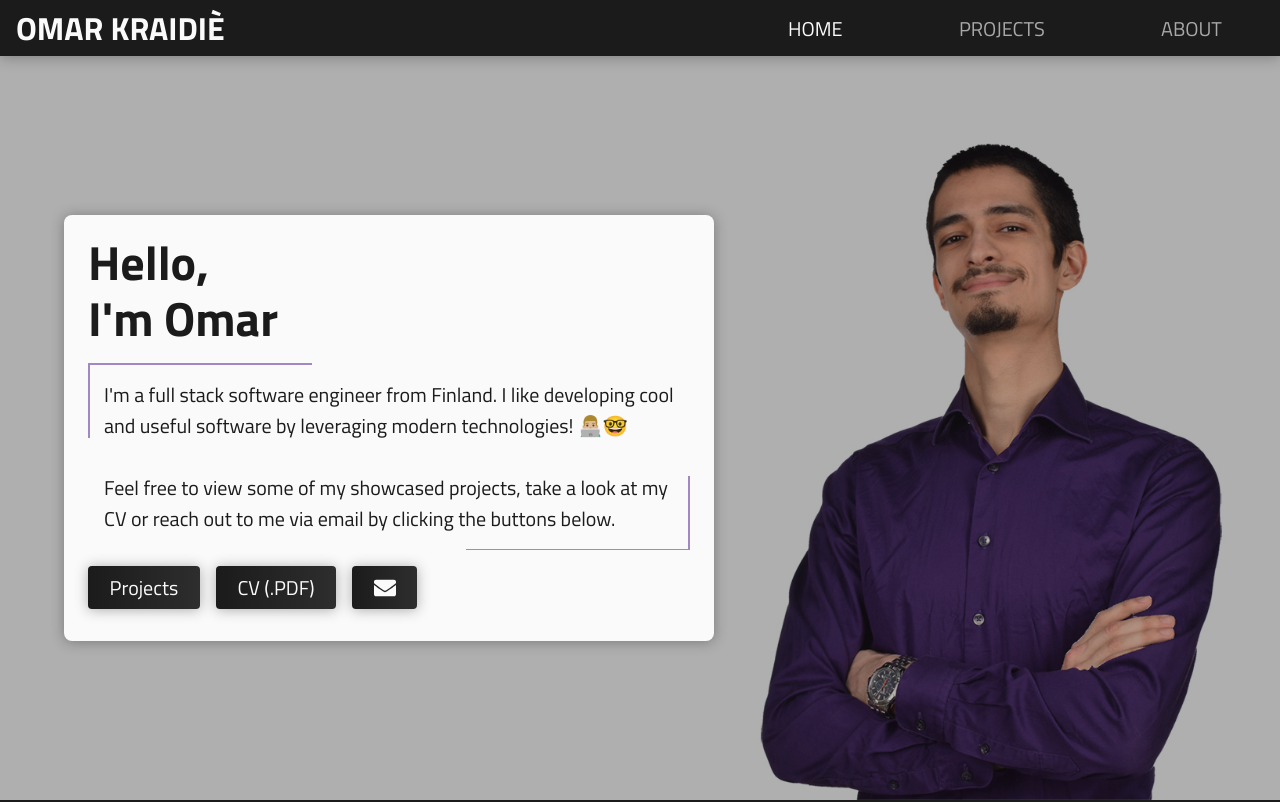
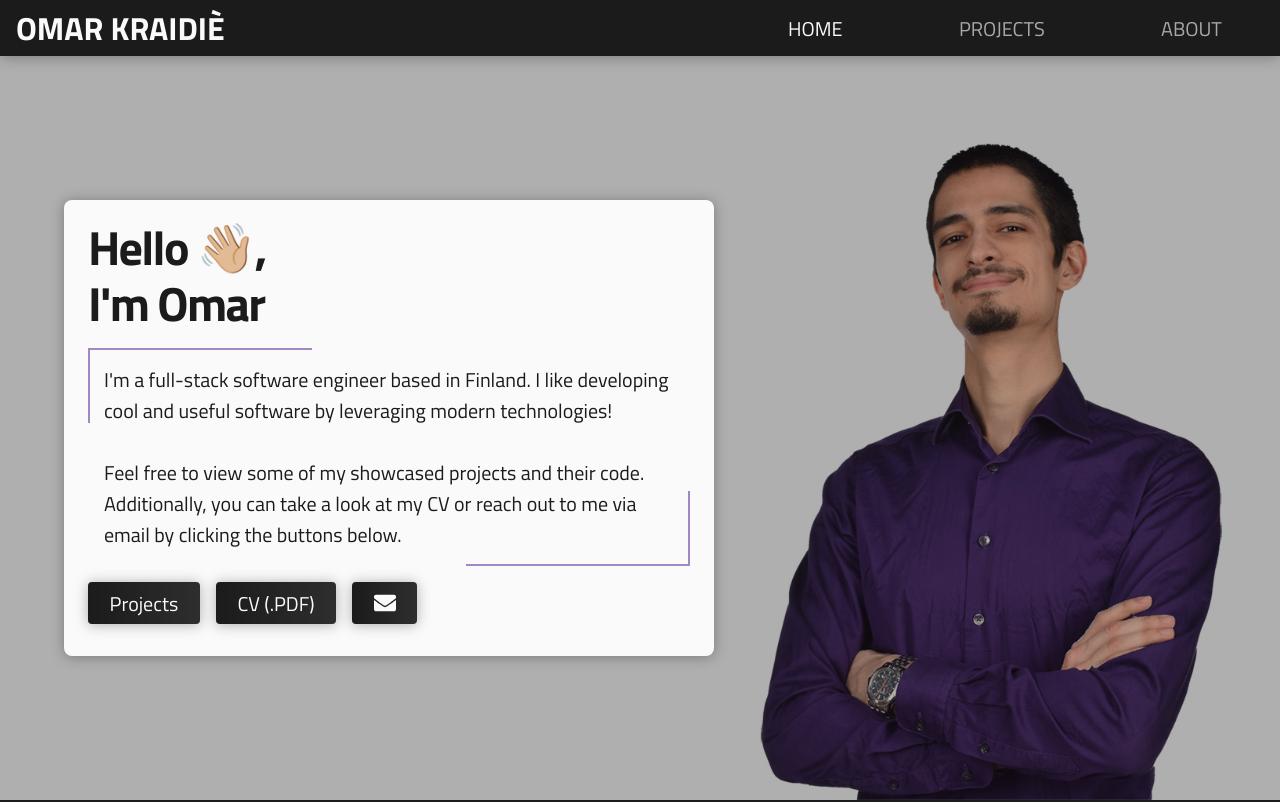
Before and after one commit to 0mppula/portfolio-web-app, a React (Create React App) app: page / in a window 1280 px wide. Shown: the top 802 px of the page. Built offline with nearby package versions, Linux system fonts and the light colour scheme.

Commit message:
UI changes in projects and home pages.

```diff
--- a/src/pages/Home.jsx
+++ b/src/pages/Home.jsx
@@ -11,19 +11,20 @@ const Home = () => {
 		<div className="hero-container">
 			<div className="greet-card">
 				<h1>
-					<span>Hello,</span>
+					<span>Hello 👋🏼,</span>
 					<span>I'm Omar</span>
 				</h1>
 
 				<div className="greet-bottom">
 					<div className="greet-info">
 						<p>
-							I'm a full stack software engineer from Finland. I like developing cool
-							and useful software by leveraging modern technologies! 👨🏼‍💻🤓
+							I'm a full-stack software engineer based in Finland. I like developing
+							cool and useful software by leveraging modern technologies!
 							<br />
 							<br />
-							Feel free to view some of my showcased projects, take a look at my CV or
-							reach out to me via email by clicking the buttons below.
+							Feel free to view some of my showcased projects and their code.
+							Additionally, you can take a look at my CV or reach out to me via email
+							by clicking the buttons below.
 						</p>
 						<Frame />
 					</div>
--- a/src/styles/index.css
+++ b/src/styles/index.css
@@ -1,5 +1,5 @@
 /* Font */
-@import url('https://fonts.googleapis.com/css2?family=Titillium+Web:wght@200;300;400;600;700&display=swap');
+@import url('https://fonts.googleapis.com/css2?family=Titillium+Web:ital,wght@0,200;0,300;0,400;0,600;0,700;0,900;1,200;1,300;1,400;1,600;1,700&display=swap');
 
 /* Master styles */
 * {
@@ -141,6 +141,7 @@ li a {
 	user-select: none;
 	opacity: 0;
 	z-index: 0;
+	letter-spacing: -0.035em;
 }
 
 .greet-info {
@@ -276,7 +277,7 @@ li a {
 	position: absolute;
 	top: 16px;
 	color: var(--clr-black);
-	font-weight: 300;
+	font-weight: 600;
 	border-radius: 50%;
 	font-size: 1.25rem;
 	user-select: none;
```
